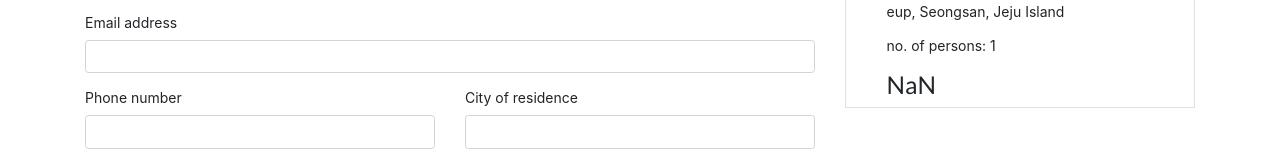
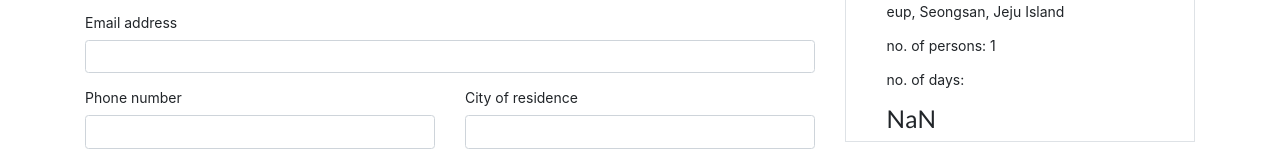
Before and after one commit to karthickr698/agoda_clone, a React (Create React App) app: page /paymentPage in a window 1280 px wide. Shown: the part 183-343 px from the top of the page. Built offline with nearby package versions, Linux system fonts and the light colour scheme.

Commit message:
minor update to paymentPage ui

```diff
--- a/src/components/paymentPageComponents/PaymentPage.jsx
+++ b/src/components/paymentPageComponents/PaymentPage.jsx
@@ -116,6 +116,7 @@ export class PaymentPage extends Component {
                                         <h1>{hotel[1]}</h1>
                                         <p>5290, Iljudong-ro, Seongsan-eup, Seongsan, Jeju Island</p>
                                         <p>no. of persons: {numberOfPeople}</p>
+                                        <p>no. of days: {numberOfDays}</p>
                                         <h3>{hotel[4] * numberOfPeople * numberOfDays}</h3>
                                     </div>
                                 </div>
```
